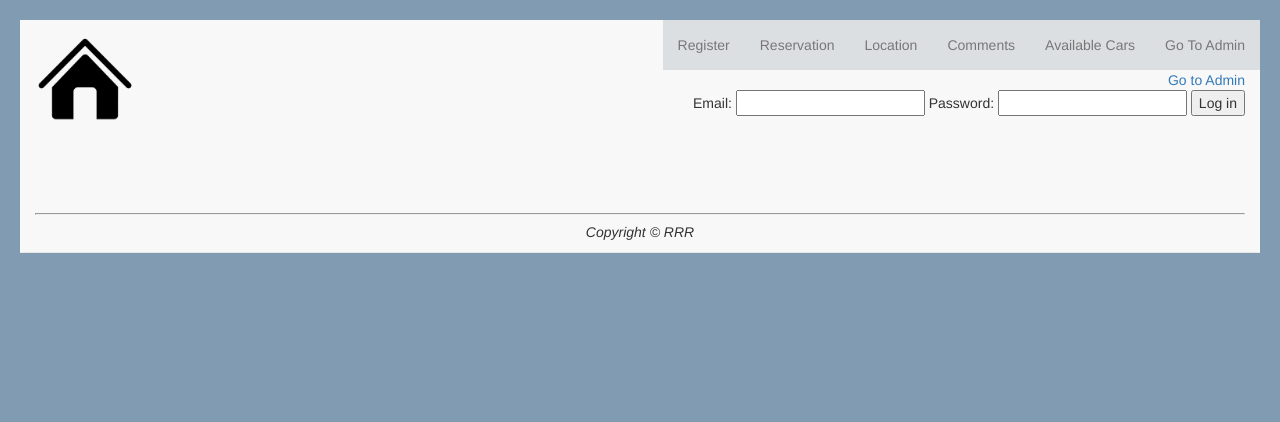
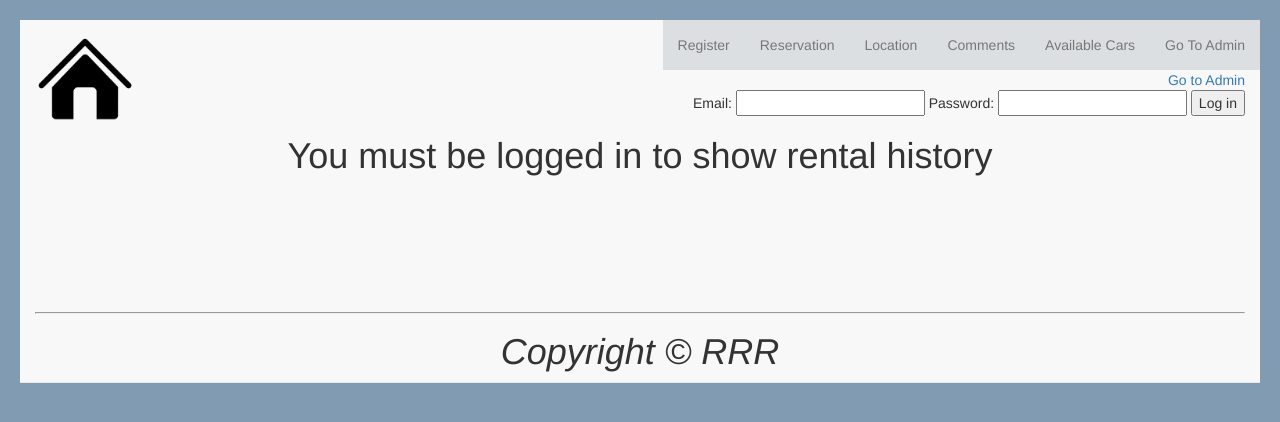
Before and after one commit to rachaelhouse/KTownCarShare, a PHP site: page /member/showHistory.php in a window 1280 px wide. Shown: the top 422 px of the page. Run offline with PHP 8.4, Linux system fonts and the light colour scheme; some libraries are stand-ins or nearby versions.

Commit message:
formatted show history and displays message when no history to show or not logged in

```diff
--- a/showHistory.php
+++ b/showHistory.php
@@ -21,11 +21,17 @@ echo "Your Reservations  ";
 $result = (mysqli_query($cxn,"SELECT RNo, RDate,Length, VIN FROM Reservation where MemID = $member_ID"));
 if (mysqli_num_rows($result) > 0) {
 while ($row = mysqli_fetch_assoc($result)){
-	echo "Reservation Number: ", $row['RNo'], " Reservation Date: ", $row['RDate'], " Length of Rental: ", $row['Length'], " VIN: ", $row['VIN'];
+	echo "<h2 align = 'center'><br>Reservation Number: ", $row['RNo'], " Reservation Date: ", $row['RDate'], " Length of Rental: ", $row['Length'], " VIN: ", $row['VIN'];
 
 }
 }
+else{
+	echo "<h1 align='center'> No Reservations to show ";
+}
 
+}
+else{
+	echo "<h1 align='center'> You must be logged in to show rental history";
 }
 ?>
 <br/><br/><br/><br/>
```
